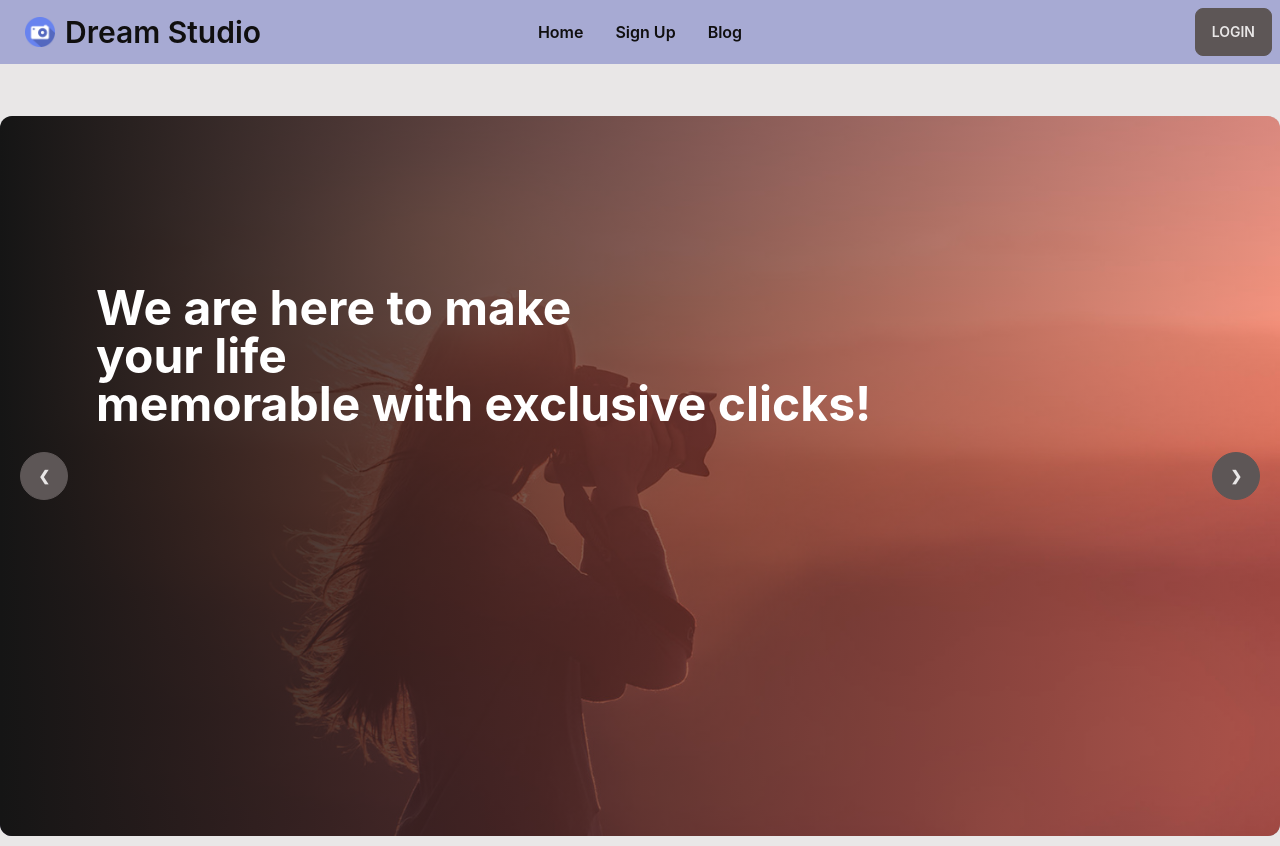
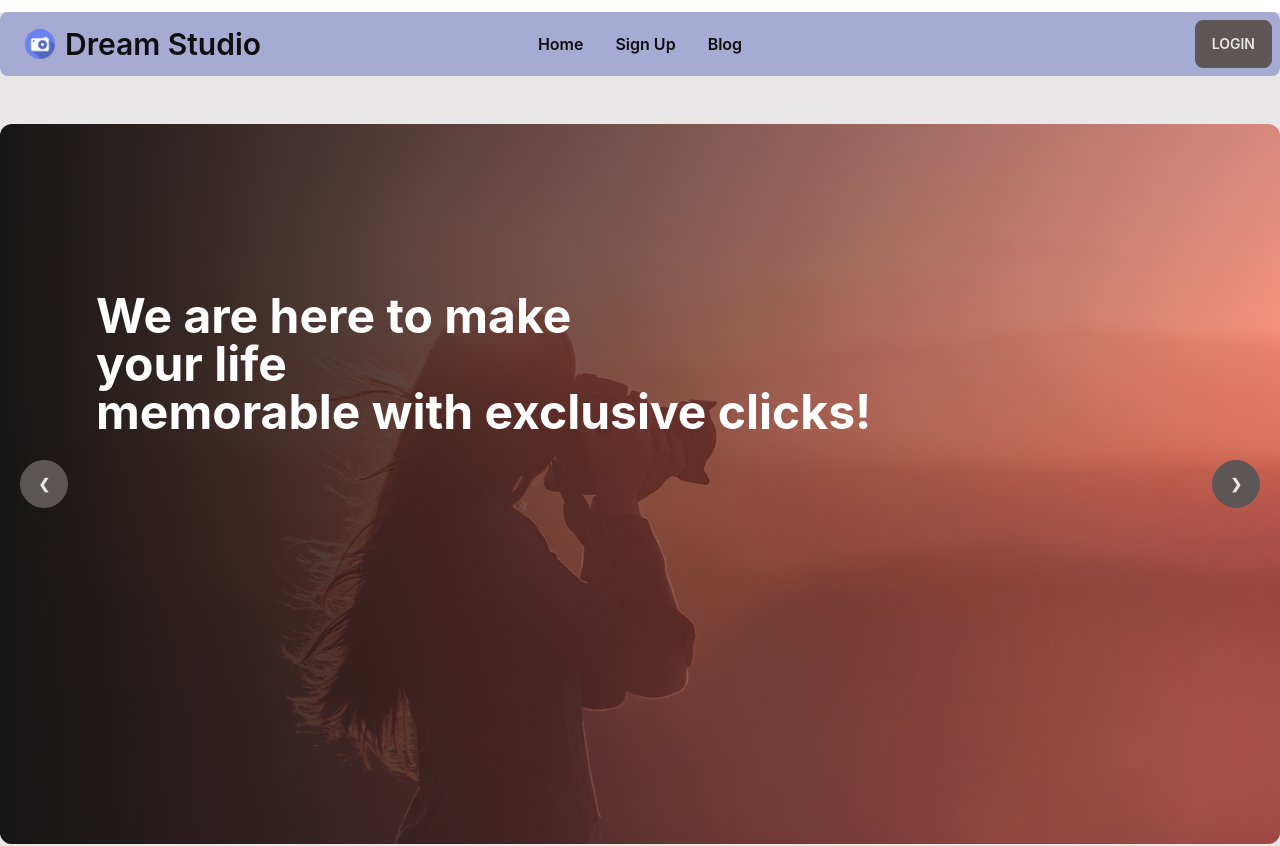
Before and after one commit to tonny009/dream-studio-client, a React (Create React App) app: page / in a window 1280 px wide. Shown: the top 846 px of the page. Built offline with nearby package versions, Linux system fonts and the light colour scheme; no server answers.

Commit message:
Header modified

```diff
--- a/src/Pages/Header/Header.js
+++ b/src/Pages/Header/Header.js
@@ -36,7 +36,7 @@ const Header = () => {
     </>
 
     return (
-        <div className="navbar  bg-clr mb-3 ">
+        <div className="navbar  bg-clr mb-2 mt-3 rounded-lg ">
             <div className="navbar-start">
                 <div className="dropdown">
                     <label tabIndex={0} className="btn btn-ghost lg:hidden">
```
